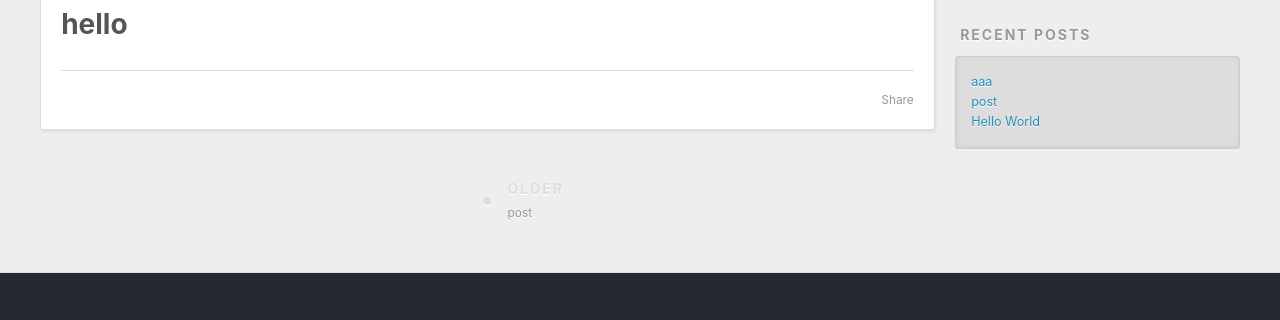
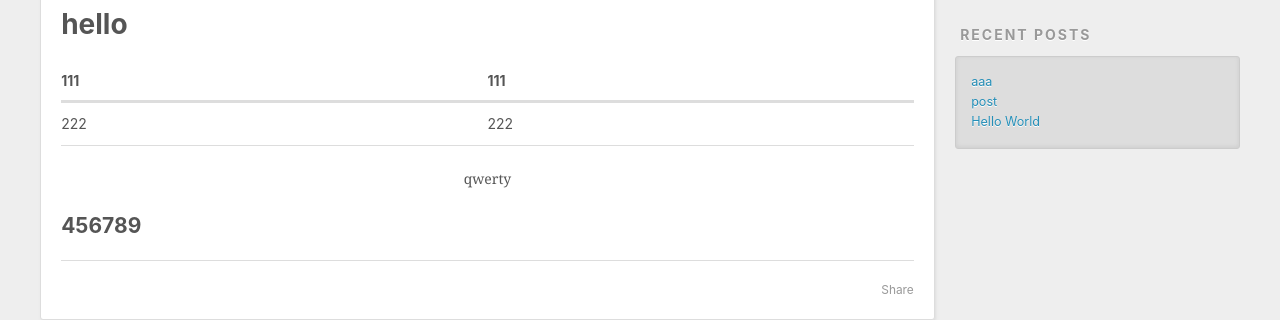
Before and after one commit to Player047/player047.github.io, a plain HTML site: page 2024/12/25/aaa/index.html in a window 1280 px wide. Shown: the part 453-773 px from the top of the page. Drawn offline with Linux system fonts and the light colour scheme.

Commit message:
Site updated: 2024-12-25 19:06:09

```diff
--- a/2024/12/25/aaa/index.html
+++ b/2024/12/25/aaa/index.html
@@ -6,15 +6,15 @@
 
   <title>aaa | Hexo</title>
   <meta name="viewport" content="width=device-width, initial-scale=1, shrink-to-fit=no">
-  <meta name="description" content="hello">
+  <meta name="description" content="hello   111 111    222 222    qwerty  456789">
 <meta property="og:type" content="article">
 <meta property="og:title" content="aaa">
 <meta property="og:url" content="http://example.com/2024/12/25/aaa/index.html">
 <meta property="og:site_name" content="Hexo">
-<meta property="og:description" content="hello">
+<meta property="og:description" content="hello   111 111    222 222    qwerty  456789">
 <meta property="og:locale" content="en_US">
 <meta property="article:published_time" content="2024-12-25T10:45:11.000Z">
-<meta property="article:modified_time" content="2024-12-25T10:47:16.753Z">
+<meta property="article:modified_time" content="2024-12-25T11:05:37.269Z">
 <meta property="article:author" content="John Doe">
 <meta name="twitter:card" content="summary">
 
@@ -93,7 +93,22 @@
 
     <div class="e-content article-entry" itemprop="articleBody">
 
-        <h1 id="hello"><a href="#hello" class="headerlink" title="hello"></a>hello</h1>
+        <h1 id="hello"><a href="#hello" class="headerlink" title="hello"></a>hello</h1><table>
+<thead>
+<tr>
+<th>111</th>
+<th>111</th>
+</tr>
+</thead>
+<tbody><tr>
+<td>222</td>
+<td>222</td>
+</tr>
+</tbody></table>
+<blockquote>
+<p>qwerty</p>
+</blockquote>
+<h2 id="456789"><a href="#456789" class="headerlink" title="456789"></a>456789</h2>
 
     </div>
     <footer class="article-footer">
```
Also changed, not shown: index.html (+16 -1 lines).
